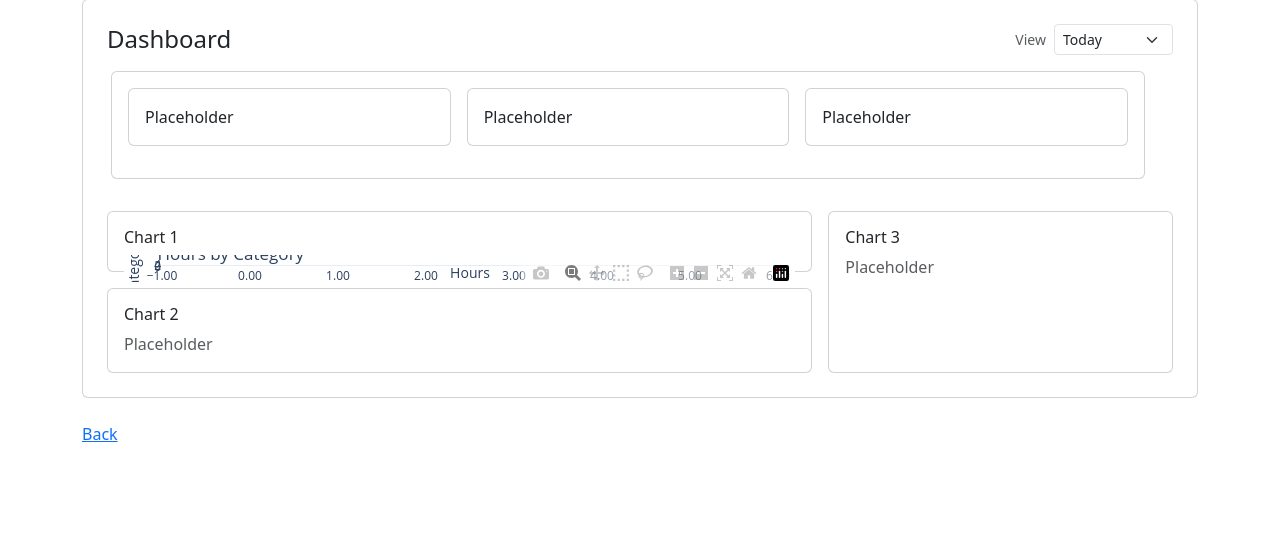
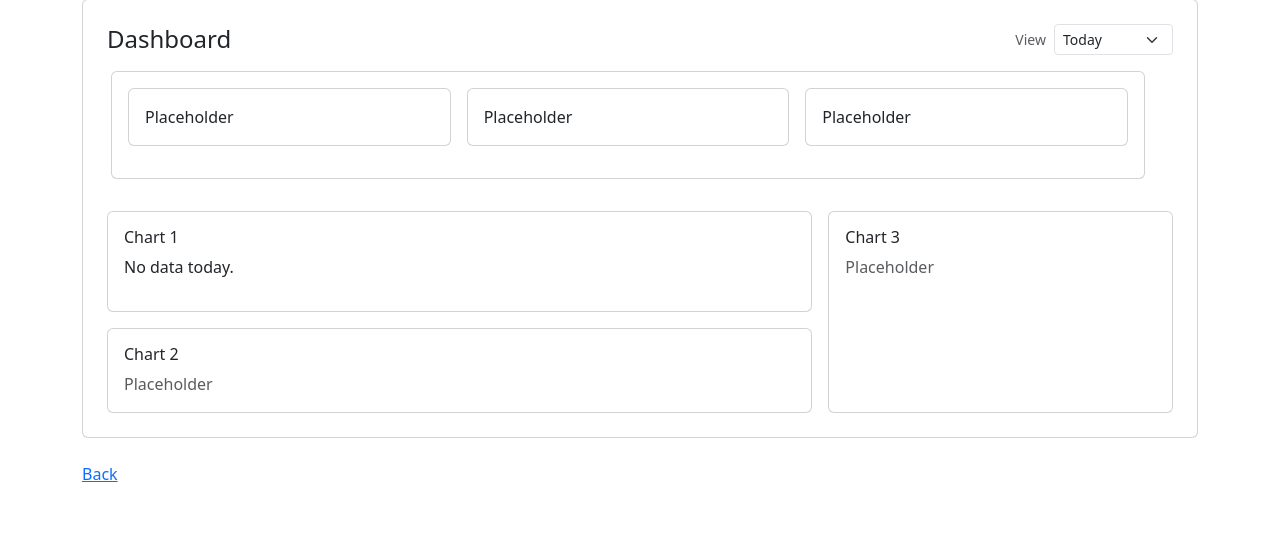
Before and after one commit to roxannardgz/time-management-cs50, a Flask app: page /dashboard in a window 1280 px wide. Shown: the part 205-739 px from the top of the page. Run offline with Flask 3, Linux system fonts and the light colour scheme; a user stored in the database is signed in; data comes from the database, SQL or seed files in the repository; both versions use the stored data as it was after the commit; some libraries are stand-ins or nearby versions.

Commit message:
Implement daily dashboard logic: data flow and rendering structure

```diff
--- a/app.py
+++ b/app.py
@@ -262,22 +262,55 @@ def dashboard():
         GROUP BY category
         """
 
-    print("DEBUG g.user:", g.user)
-
     df_today_by_category = pd.read_sql_query(query, db, params=(g.user["user_id"],))
 
 
-    df_today_by_category["total_time_spent_hours"] = df_today_by_category["total_time_spent_seconds"]/3600
+    period = request.args.get("period", "today")
 
-    chart_today_by_category = charts.today_by_category(df_today_by_category)
-    div_today_by_category = charts.fig_to_div(chart_today_by_category)
+    # Check if there is data for today (if the df_today_by_category is empty)
+    if df_today_by_category.empty:
+        chart_divs = {}
+        kpi_divs = {}
+
+    else:
+        # Calculate time in h
+        df_today_by_category["total_time_spent_hours"] = df_today_by_category["total_time_spent_seconds"]/3600
+
+        # Build chart and convert to div
+        chart_today_by_category = charts.today_by_category(df_today_by_category)
+        div_today_by_category = charts.fig_to_div(chart_today_by_category)
+
+        # KPI cards values
+        total_time_tracked = df_today_by_category["total_time_spent_seconds"].sum()/3600
+        top_category = df_today_by_category.iloc[0]["category"]
+
+        # Query for categories breakdown
+        query = """
+            SELECT
+                subcategory,
+                SUM(total_seconds) AS total_time_spent_seconds
+            FROM vw_daily_activity
+            WHERE user_id = ? AND category = ?
+            GROUP BY subcategory
+            """
+
+        df_subcategory_breakdown = pd.read_sql_query(query, db, params=(g.user["user_id"], top_category))
+
+        chart_divs = {"div_today_by_category": div_today_by_category,
+                       "df_subcategory_breakdown": df_subcategory_breakdown}
+        kpi_divs = {"total_time_tracked": total_time_tracked,
+                     "top_category": top_category}
+
+
 
 
     # Show page
     return render_template("dashboard.html",
                            activities_by_cat=activities_by_cat,
                            active_session=active_session,
-                           div_today_by_category=div_today_by_category)
+                           period=period,
+                           chart_divs=chart_divs,
+                           kpi_divs = kpi_divs)
 
 
 
--- a/templates/dashboard.html
+++ b/templates/dashboard.html
@@ -93,7 +93,7 @@
                 <div class="row g-3 align-items-stretch">
 
                     <!-- TOP – METRICS -->
-                    <div class="row mb-3 mt-3">
+                    <div class="row my-3">
                         <div class="col-12">
                             <div class="card flex-fill">
                                 <div class="card-body">
@@ -126,10 +126,10 @@
                         <div class="card flex-fill">
                             <div class="card-body">
                                 <h3 class="h6">Chart 1</h3>
-                                {% if div_today_by_category %}
-                                {{ div_today_by_category | safe }}
+                                {% if chart_divs %}
+                                {{ chart_divs.div_today_by_category | safe }}
                                 {% else %}
-                                <p class="mb-0">No data yet.</p>
+                                <p>No data today.</p>
                                 {% endif %}
                             </div>
                         </div>
@@ -157,8 +157,6 @@
             </div> <!-- /card-body -->
         </div> <!-- /card -->
     </section>
-
-
 
 
 
@@ -196,5 +194,4 @@
   });
     </script>
 
-
     {% endblock %}
```
Also changed, not shown: time_management.db.
